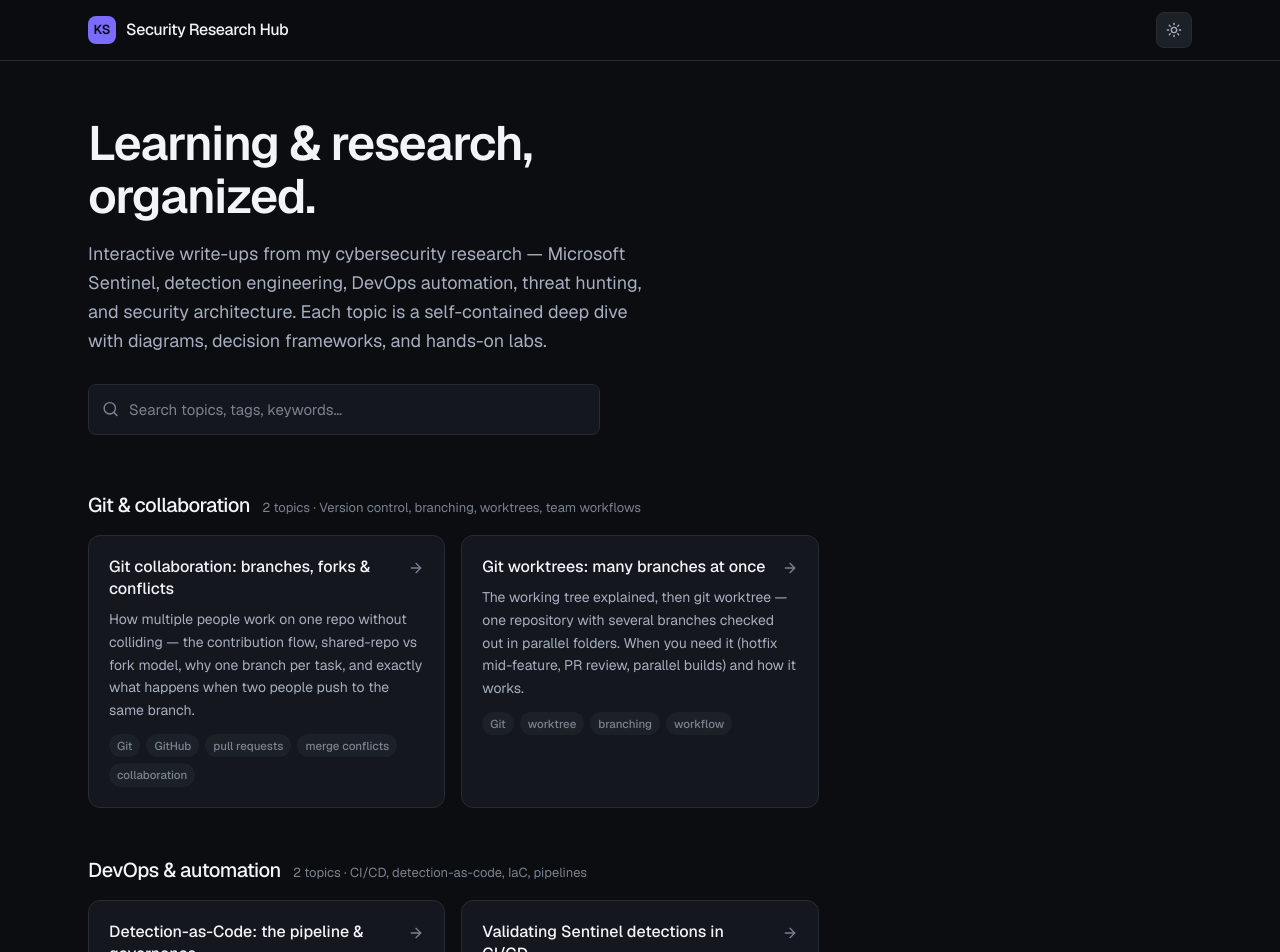
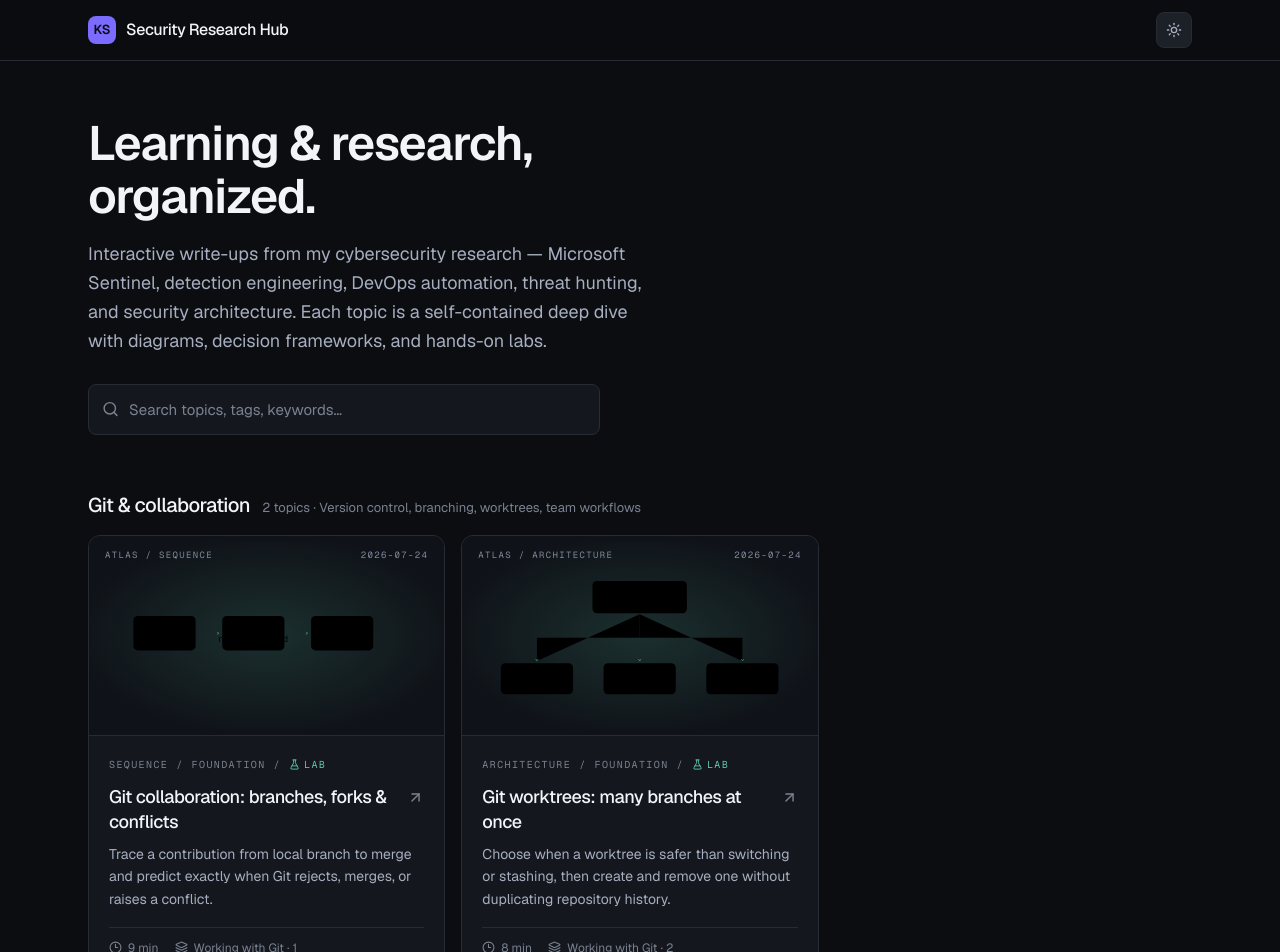
Before and after one commit to iamkaushiksaha/learning-hub, a Next.js app: page / in a window 1280 px wide. Shown: the top 952 px of the page. Built offline with nearby package versions, Linux system fonts and the light colour scheme.

Commit message:
feat: evolve components/content/topic-card.tsx for visual atlas

```diff
--- a/components/content/topic-card.tsx
+++ b/components/content/topic-card.tsx
@@ -2,41 +2,161 @@
 
 import Link from "next/link";
 import { motion, useReducedMotion } from "motion/react";
-import { ArrowRight } from "lucide-react";
+import { ArrowUpRight, Clock3, FlaskConical, Layers3 } from "lucide-react";
 import type { Topic } from "@/lib/topics";
 import { fadeUp } from "@/lib/motion";
 
 export function TopicCard({ topic }: { topic: Topic }) {
   const reduce = useReducedMotion();
+
   return (
-    <motion.div variants={reduce ? undefined : fadeUp}>
-      <Link
-        href={`/topics/${topic.slug}`}
-        className="group block h-full rounded-xl border border-border bg-surface-1 p-5 transition-colors hover:border-accent"
+    <motion.article variants={reduce ? undefined : fadeUp} className="group min-w-0">
+      <Link href={`/topics/${topic.slug}`} className="block focus-visible:outline-none">
+        <motion.div
+          whileHover={reduce ? undefined : { y: -4 }}
+          transition={{ duration: 0.2, ease: [0.22, 1, 0.36, 1] }}
+          className="overflow-hidden rounded-xl border border-border bg-surface-1 transition-colors group-hover:border-border-strong group-focus-visible:ring-2 group-focus-visible:ring-accent"
         >
-        <div className="flex items-start justify-between gap-3">
-          <h3 className="text-base font-medium leading-snug text-text">
+          <TopicPreview topic={topic} />
+          <div className="p-5">
+            <div className="mb-3 flex items-center gap-2 font-mono text-[10px] uppercase tracking-[0.14em] text-text-3">
+              <span>{topic.visualType.replace("-", " ")}</span>
+              <span aria-hidden="true">/</span>
+              <span>{topic.difficulty}</span>
+              {topic.examples && (
+                <>
+                  <span aria-hidden="true">/</span>
+                  <span className="inline-flex items-center gap-1 text-cat-teal">
+                    <FlaskConical size={11} aria-hidden="true" />
+                    lab
+                  </span>
+                </>
+              )}
+            </div>
+            <div className="flex items-start justify-between gap-4">
+              <h3 className="text-lg font-medium leading-snug tracking-tight text-text">
                 {topic.title}
               </h3>
-          <ArrowRight
-            size={16}
-            className="mt-1 shrink-0 text-text-3 transition-transform group-hover:translate-x-0.5 group-hover:text-accent"
+              <ArrowUpRight
+                size={17}
+                className="mt-1 shrink-0 text-text-3 transition-all group-hover:-translate-y-0.5 group-hover:translate-x-0.5 group-hover:text-accent"
+                aria-hidden="true"
               />
             </div>
-        <p className="mt-2 text-sm leading-relaxed text-text-2">
-          {topic.description}
+            <p className="mt-2 line-clamp-3 text-sm leading-relaxed text-text-2">
+              {topic.outcome}
             </p>
-        <div className="mt-3 flex flex-wrap gap-1.5">
-          {topic.tags.map((t) => (
-            <span
-              key={t}
-              className="rounded-full bg-surface-2 px-2 py-0.5 text-[11.5px] font-medium text-text-3"
-            >
-              {t}
+            <div className="mt-4 flex items-center gap-4 border-t border-border pt-3 text-xs text-text-3">
+              <span className="inline-flex items-center gap-1.5">
+                <Clock3 size={13} aria-hidden="true" />
+                {topic.readingMinutes} min
               </span>
-          ))}
+              {topic.seriesTitle && (
+                <span className="inline-flex min-w-0 items-center gap-1.5">
+                  <Layers3 size={13} className="shrink-0" aria-hidden="true" />
+                  <span className="truncate">
+                    {topic.seriesTitle} · {topic.part}
+                  </span>
+                </span>
+              )}
             </div>
+          </div>
+        </motion.div>
       </Link>
-    </motion.div>
+    </motion.article>
   );
 }
+
+function TopicPreview({ topic }: { topic: Topic }) {
+  const isGit = topic.category === "git";
+  const accent = isGit ? "var(--cat-teal)" : "var(--accent)";
+  const alert = topic.visualType === "decision-tree" ? "var(--cat-coral)" : accent;
+
+  return (
+    <div className="topic-preview relative aspect-[16/9] overflow-hidden border-b border-border bg-[var(--code-bg)]" aria-hidden="true">
+      <div className="absolute inset-x-0 top-0 flex items-center justify-between px-4 py-3 font-mono text-[9px] uppercase tracking-[0.15em] text-[var(--code-muted)]">
+        <span>Atlas / {topic.visualType}</span>
+        <span>{topic.verifiedAt}</span>
+      </div>
+      <svg viewBox="0 0 640 340" className="h-full w-full">
+        <defs>
+          <radialGradient id={`preview-${topic.slug}`} cx="50%" cy="50%" r="55%">
+            <stop offset="0%" stopColor={accent} stopOpacity=".16" />
+            <stop offset="100%" stopColor={accent} stopOpacity="0" />
+          </radialGradient>
+          <marker
+            id={`arrow-${topic.slug}`}
+            viewBox="0 0 10 10"
+            refX="8"
+            refY="5"
+            markerWidth="6"
+            markerHeight="6"
+            orient="auto"
+          >
+            <path d="M2 1L8 5L2 9" fill="none" stroke={accent} strokeWidth="1.5" />
+          </marker>
+        </defs>
+        <rect width="640" height="340" fill={`url(#preview-${topic.slug})`} />
+        {topic.visualType === "sequence" && (
+          <>
+            {[80, 240, 400].map((x, i) => (
+              <g key={x}>
+                <rect x={x} y={135} width="112" height="62" rx="8" className="topic-preview-node" />
+                <text x={x + 56} y="162" textAnchor="middle" className="topic-preview-label">
+                  {["PUSH", "REJECT", "RESOLVE"][i]}
+                </text>
+                <text x={x + 56} y="181" textAnchor="middle" className="topic-preview-sub">
+                  {["C1", "non-fast-forward", "C1 + C2"][i]}
+                </text>
+              </g>
+            ))}
+            <path d="M194 166 H234" className="topic-preview-path" markerEnd={`url(#arrow-${topic.slug})`} />
+            <path d="M354 166 H394" className="topic-preview-path" markerEnd={`url(#arrow-${topic.slug})`} />
+          </>
+        )}
+        {topic.visualType === "architecture" && (
+          <>
+            <rect x="235" y="72" width="170" height="58" rx="8" className="topic-preview-node" />
+            <text x="320" y="98" textAnchor="middle" className="topic-preview-label">
+              {isGit ? "ONE .GIT" : "RULE REPOSITORY"}
+            </text>
+            <text x="320" y="116" textAnchor="middle" className="topic-preview-sub">
+              source of truth
+            </text>
+            {[70, 255, 440].map((x, i) => (
+              <g key={x}>
+                <rect x={x} y={220} width="130" height="56" rx="8" className="topic-preview-node" />
+                <text x={x + 65} y="247" textAnchor="middle" className="topic-preview-label">
+                  {isGit ? ["MAIN", "FEATURE", "HOTFIX"][i] : ["AUTHOR", "DEV", "PROD"][i]}
+                </text>
+                <text x={x + 65} y="264" textAnchor="middle" className="topic-preview-sub">
+                  {isGit ? "worktree" : ["human", "validate", "deploy"][i]}
+                </text>
+                <path
+                  d={`M320 132 V174 H${x + 65} V216`}
+                  className="topic-preview-path"
+                  markerEnd={`url(#arrow-${topic.slug})`}
+                />
+              </g>
+            ))}
+          </>
+        )}
+        {topic.visualType === "decision-tree" && (
+          <>
+            <path d="M320 92 V142 L175 220" className="topic-preview-path" />
+            <path d="M320 142 L465 220" className="topic-preview-path topic-preview-path-alert" />
+            <rect x="245" y="66" width="150" height="58" rx="8" className="topic-preview-node" />
+            <text x="320" y="92" textAnchor="middle" className="topic-preview-label">KQL CHANGE</text>
+            <text x="320" y="110" textAnchor="middle" className="topic-preview-sub">which gate?</text>
+            <rect x="100" y="220" width="150" height="58" rx="8" className="topic-preview-node" />
+            <text x="175" y="247" textAnchor="middle" className="topic-preview-label">STATIC / SCHEMA</text>
+            <text x="175" y="265" textAnchor="middle" className="topic-preview-sub">shift left</text>
+            <rect x="390" y="220" width="150" height="58" rx="8" className="topic-preview-node" />
+            <text x="465" y="247" textAnchor="middle" className="topic-preview-label" style={{ fill: alert }}>FUNCTIONAL</text>
+            <text x="465" y="265" textAnchor="middle" className="topic-preview-sub">does it fire?</text>
+          </>
+        )}
+      </svg>
+    </div>
+  );
+}
```
Lines whose indentation alone changed are shown as unchanged.
